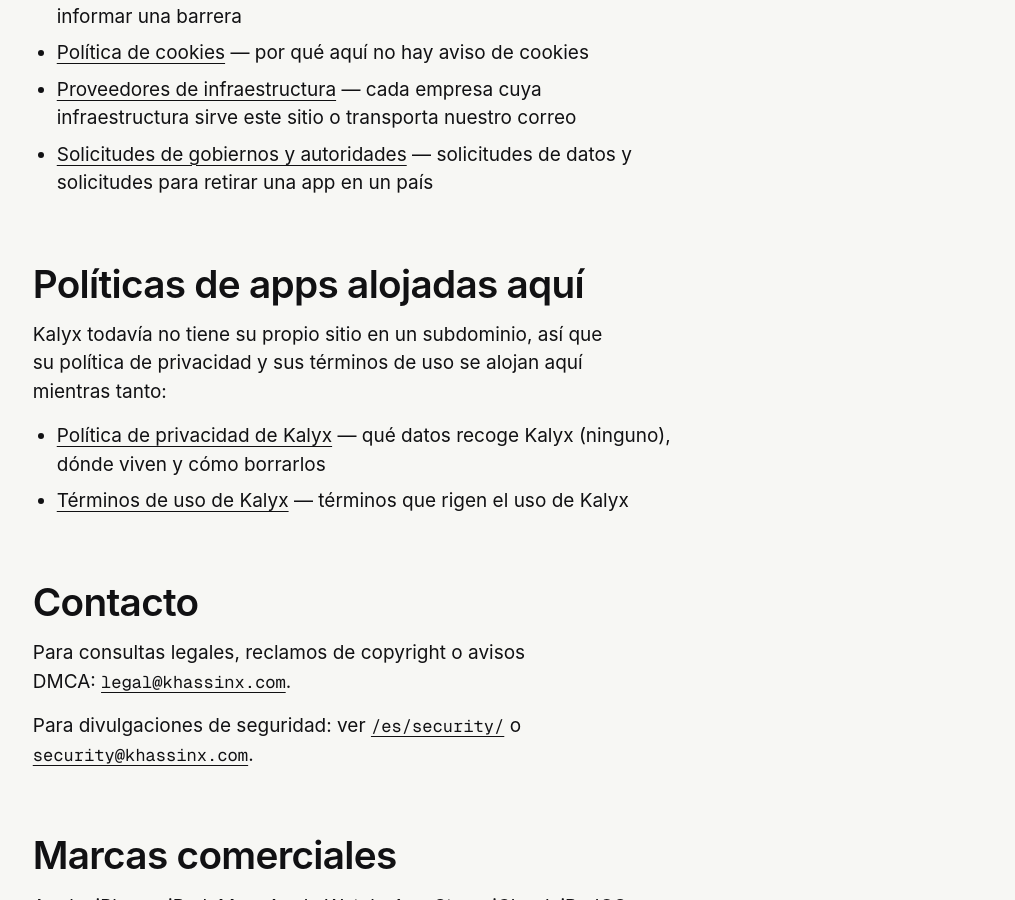
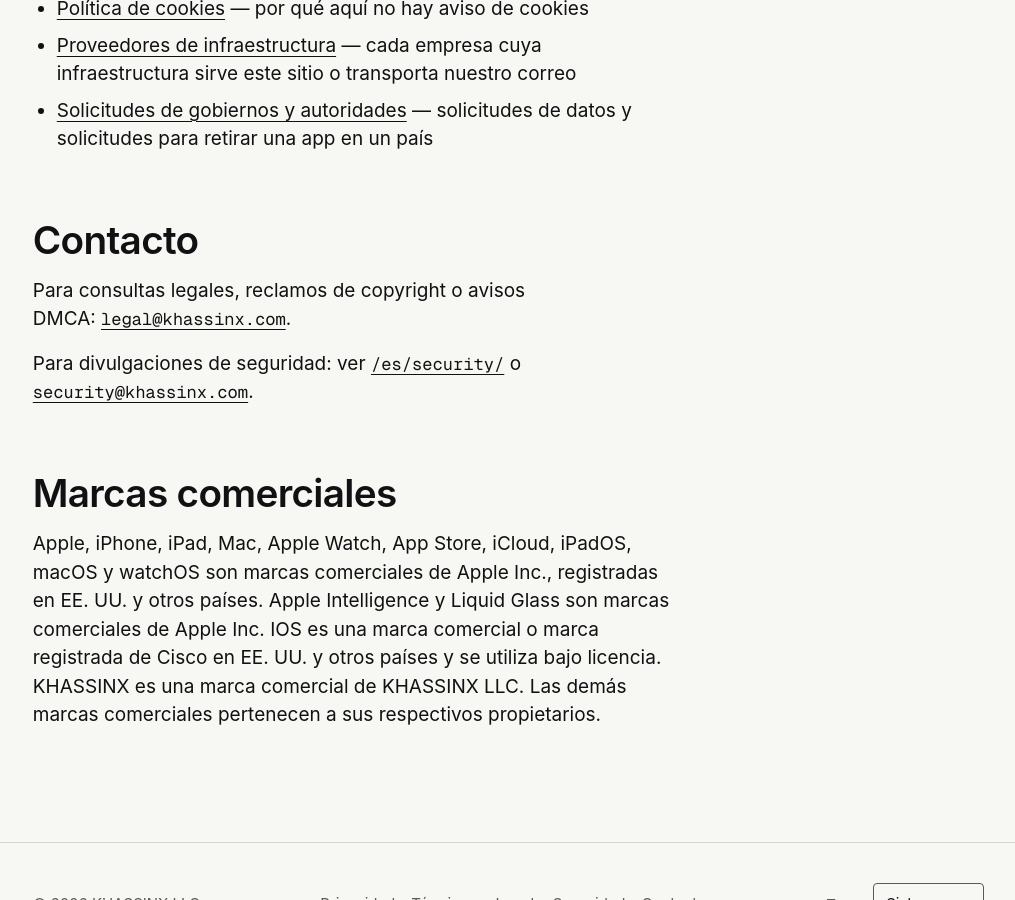
Before and after one commit to KhassinX/khassinx-apex-web, a Jekyll site: the page built from es/legal/index.md, in a window 1280 px wide and 900 px high, scrolled down 1075 px. Shown: the whole window, without its empty margins (21-1036 px from the left). Built offline with Jekyll 4.4.1, drawn with Linux system fonts in a browser that asks for light colours; some of the changed text lies outside the part shown.

Commit message:
fix(legal): Kalyx sale del hub y del sitemap
No está a la venta (D2 del dueño, 5-oct 14:20:40: «Sólo las publicadas»). Las
cuatro páginas siguen en su ruta, con noindex y sitemap: false; ninguna URL
cambia ni redirige. OK de Enlace, 17:50.

Co-Authored-By: Claude Opus 5.5 <noreply@anthropic.com>
Claude-Session: https://claude.ai/code/session_014MueK6FRru5xsVHgayAvp8

```diff
--- a/es/legal/index.md
+++ b/es/legal/index.md
@@ -24,13 +24,6 @@ Cada app de KHASSINX publica su **propia** política de privacidad y términos d
 - [Proveedores de infraestructura](/es/legal/subprocessors/) — cada empresa cuya infraestructura sirve este sitio o transporta nuestro correo
 - [Solicitudes de gobiernos y autoridades](/es/legal/requests/) — solicitudes de datos y solicitudes para retirar una app en un país
 
-## Políticas de apps alojadas aquí
-
-Kalyx todavía no tiene su propio sitio en un subdominio, así que su política de privacidad y sus términos de uso se alojan aquí mientras tanto:
-
-- [Política de privacidad de Kalyx](/es/legal/kalyx-privacy/) — qué datos recoge Kalyx (ninguno), dónde viven y cómo borrarlos
-- [Términos de uso de Kalyx](/es/legal/kalyx-terms/) — términos que rigen el uso de Kalyx
-
 ## Contacto
 
 Para consultas legales, reclamos de copyright o avisos DMCA: [`legal@khassinx.com`](mailto:legal@khassinx.com).
```
Also changed, not shown: es/legal/kalyx-privacy.md (+2 -0 lines), es/legal/kalyx-terms.md (+2 -0 lines), legal/index.md (+0 -7 lines), legal/kalyx-privacy.md (+2 -0 lines), legal/kalyx-terms.md (+2 -0 lines).
